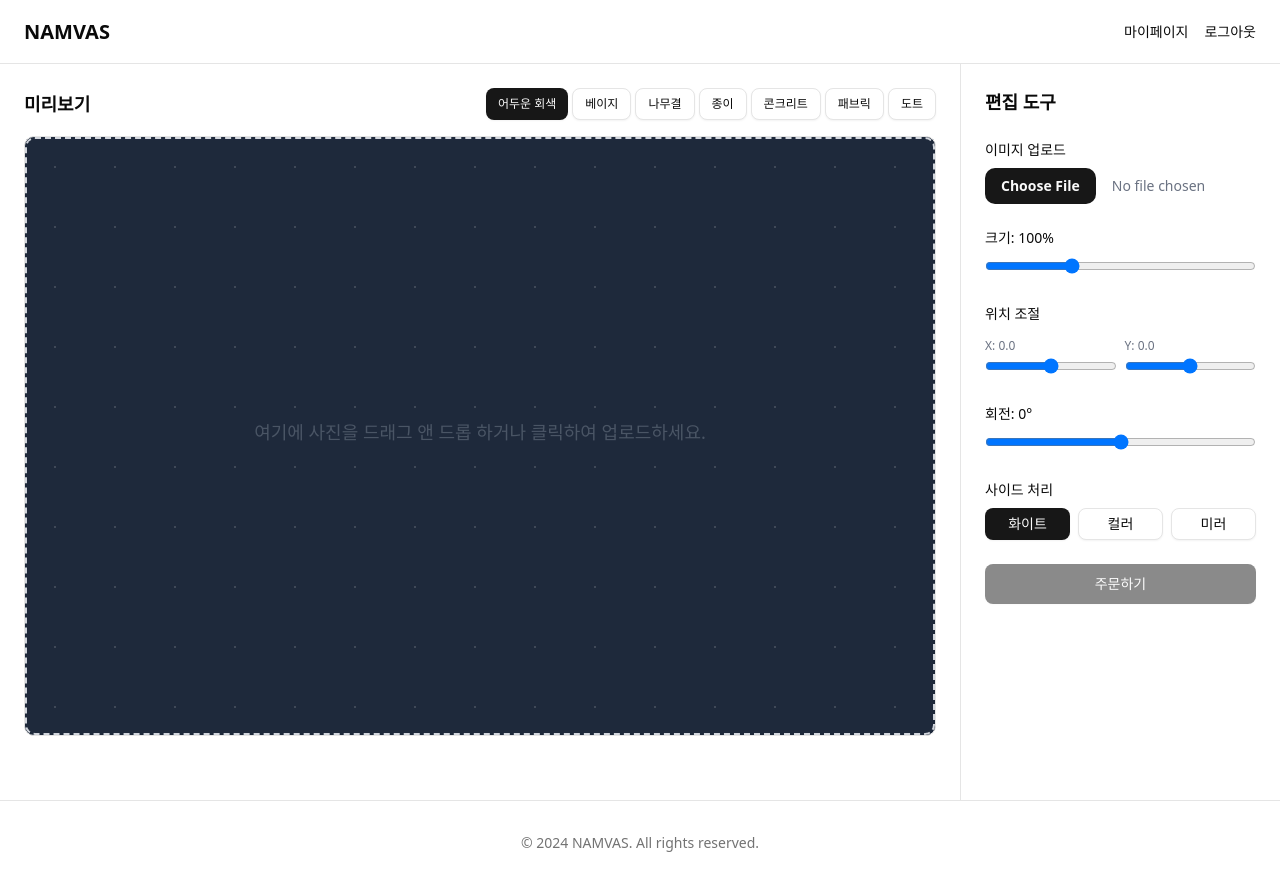
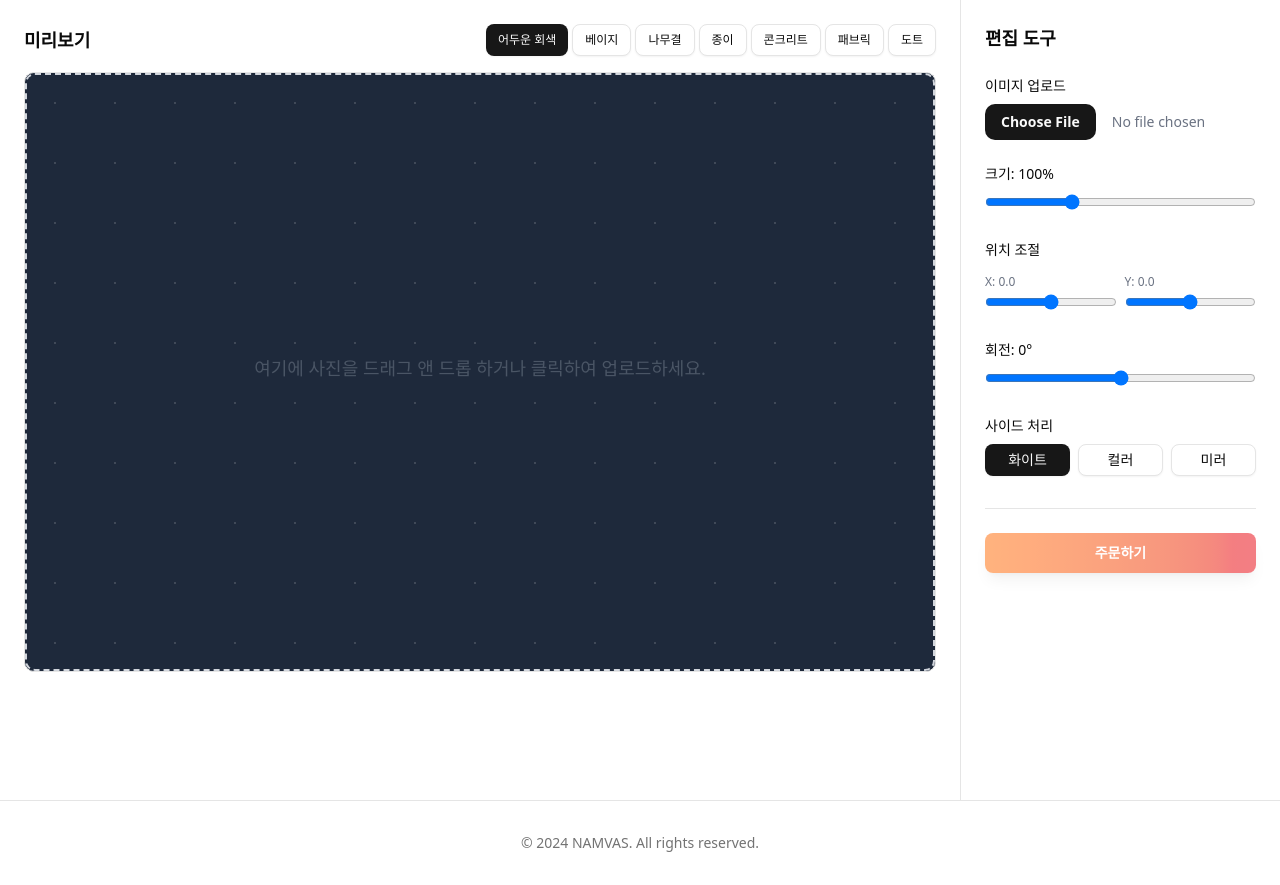
Before and after one commit to NamseEnt/namvas, a React (Vite) app in the folder fe/: page /studio in a window 1280 px wide. Built offline with nearby package versions, Linux system fonts and the light colour scheme.

Commit message:
View angle

```diff
--- a/fe/src/components/pages/studio/canvas-views/index.tsx
+++ b/fe/src/components/pages/studio/canvas-views/index.tsx
@@ -41,6 +41,7 @@ import { OrbitControls, Environment } from "@react-three/drei";
 import { RectAreaLightUniformsLib } from "three/examples/jsm/lights/RectAreaLightUniformsLib.js";
 import { useStudioContext } from "..";
 import { UploadPromptBox } from "./UploadPromptBox";
+import { Button } from "@/components/ui/button";
 
 type CanvasViewsState = {
   rotation: { x: number; y: number };
@@ -70,12 +71,15 @@ export default function CanvasViews() {
         updateState: updateState,
       }}
     >
-      <div className="w-full h-full">
+      <div className="w-full h-full flex flex-col">
+        <div className="flex-1">
           {!studioState.uploadedImage ? (
             <UploadPromptBox />
           ) : (
             <PerspectiveCollage />
           )}
+        </div>
+        {/* ViewAngleButtons는 PerspectiveCollage 내부에서 렌더링 */}
       </div>
     </CanvasViewsContext.Provider>
   );
@@ -92,12 +96,21 @@ function PerspectiveCollage() {
   const baseCameraDistance = 0.25;
   const cameraDistanceMultiplier = 0.0005;
 
-  useEffect(function updateCameraDistance() {
+  useEffect(
+    function updateCameraDistance() {
       const distance =
         baseCameraDistance +
-      (Math.abs(state.rotation.y) + Math.abs(state.rotation.x)) * cameraDistanceMultiplier;
+        (Math.abs(state.rotation.y) + Math.abs(state.rotation.x)) *
+          cameraDistanceMultiplier;
       setCameraDistance(distance);
-  }, [state.rotation.x, state.rotation.y, baseCameraDistance, cameraDistanceMultiplier]);
+    },
+    [
+      state.rotation.x,
+      state.rotation.y,
+      baseCameraDistance,
+      cameraDistanceMultiplier,
+    ]
+  );
 
   useEffect(function initializeThreeJS() {
     RectAreaLightUniformsLib.init();
@@ -207,6 +220,7 @@ function PerspectiveCollage() {
           enableRotate={false}
         />
       </Canvas>
+      <ViewAngleButtons />
     </div>
   );
 }
@@ -422,12 +436,15 @@ function CanvasFrame() {
     return texture;
   }
 
-  useEffect(function updateMeshRotation() {
+  useEffect(
+    function updateMeshRotation() {
       if (meshRef.current) {
         meshRef.current.rotation.x = (state.rotation.x * Math.PI) / 180;
         meshRef.current.rotation.y = (state.rotation.y * Math.PI) / 180;
       }
-  }, [state.rotation]);
+    },
+    [state.rotation]
+  );
 
   if (!texture) return null;
 
@@ -503,3 +520,43 @@ function createCanvasTexture() {
   ctx.putImageData(imageData, 0, 0);
   return canvas;
 }
+
+function ViewAngleButtons() {
+  const { updateState } = useCanvasViewsContext();
+
+  const viewAngles = [
+    { name: "정면", rotation: { x: 0, y: 0 }, icon: "📷" },
+    { name: "우측면", rotation: { x: 0, y: 40 }, icon: "👉" },
+    { name: "좌측면", rotation: { x: 0, y: -40 }, icon: "👈" },
+    { name: "상단뷰", rotation: { x: 25, y: 0 }, icon: "👆" },
+    { name: "우상단", rotation: { x: 20, y: 45 }, icon: "↗️" },
+    { name: "좌상단", rotation: { x: 20, y: -45 }, icon: "↖️" },
+    { name: "입체감", rotation: { x: -20, y: -45 }, icon: "🎯" },
+  ];
+
+  const handleAngleChange = (targetRotation: { x: number; y: number }) => {
+    updateState({ rotation: targetRotation });
+  };
+
+  return (
+    <div className="absolute bottom-4 left-4 z-10">
+      <div className="bg-white/90 backdrop-blur-sm rounded-lg p-3 shadow-lg">
+        <h4 className="text-xs font-medium mb-2 text-gray-700">빠른 각도</h4>
+        <div className="flex flex-wrap gap-1">
+          {viewAngles.map((angle) => (
+            <Button
+              key={angle.name}
+              variant="outline"
+              size="sm"
+              onClick={() => handleAngleChange(angle.rotation)}
+              className="text-xs h-7 px-2 flex items-center gap-1 bg-white/80 hover:bg-white"
+            >
+              <span className="text-xs">{angle.icon}</span>
+              <span className="hidden sm:inline">{angle.name}</span>
+            </Button>
+          ))}
+        </div>
+      </div>
+    </div>
+  );
+}
--- a/fe/src/components/pages/studio/index.tsx
+++ b/fe/src/components/pages/studio/index.tsx
@@ -1,7 +1,7 @@
-import { Link, useNavigate } from "@tanstack/react-router";
+import { useNavigate } from "@tanstack/react-router";
 import { createContext, useContext, useState, useCallback } from "react";
 import { Button } from "@/components/ui/button";
-import CanvasViews from "./canvas-views";
+import CanvasViews, { useCanvasViewsContext } from "./canvas-views";
 
 type StudioState = {
   uploadedImage: HTMLImageElement | null;
@@ -152,8 +152,7 @@ export default function StudioPage() {
       }}
     >
       <div className="min-h-screen bg-background">
-        <GlobalNavigationBar />
-        <div className="flex min-h-[calc(100vh-64px)] lg:flex-row flex-col">
+        <div className="flex min-h-screen lg:flex-row flex-col">
           <LeftPreviewArea />
           <RightControlPanel />
         </div>
@@ -163,28 +162,6 @@ export default function StudioPage() {
   );
 }
 
-function GlobalNavigationBar() {
-  const navigate = useNavigate();
-
-  const handleLogout = () => {
-    // TODO: Implement actual logout logic
-    navigate({ to: "/" });
-  };
-
-  return (
-    <nav className="h-16 border-b border-border bg-card px-6 flex items-center justify-between">
-      <Link to="/" className="text-xl font-bold">
-        NAMVAS
-      </Link>
-      <div className="flex items-center gap-4">
-        <button className="text-sm hover:text-primary">마이페이지</button>
-        <button onClick={handleLogout} className="text-sm hover:text-primary">
-          로그아웃
-        </button>
-      </div>
-    </nav>
-  );
-}
 
 function LeftPreviewArea() {
   const { state } = useStudioContext();
@@ -282,7 +259,7 @@ function LeftPreviewArea() {
       </div>
 
       <div
-        className={`w-full h-[600px] border border-border rounded-lg ${state.canvasBackgroundColor.startsWith('bg-') ? state.canvasBackgroundColor : ''}`}
+        className={`w-full h-[calc(100vh-200px)] border border-border rounded-lg ${state.canvasBackgroundColor.startsWith('bg-') ? state.canvasBackgroundColor : ''}`}
         style={canvasStyle}
       >
         <CanvasViews />
@@ -411,7 +388,7 @@ function RightControlPanel() {
       </div>
 
       {/* 사이드 처리 */}
-      <div className="mb-6">
+      <div className="mb-8">
         <label className="block text-sm font-medium mb-2">사이드 처리</label>
         <div className="grid grid-cols-3 gap-2">
           {(["white", "color", "mirror"] as const).map((option) => (
@@ -440,14 +417,16 @@ function RightControlPanel() {
       </div>
 
       {/* 주문하기 */}
+      <div className="border-t border-border pt-6">
         <Button
           onClick={handleOrder}
           disabled={!state.uploadedImage}
-        className="w-full"
+          className="w-full bg-gradient-to-r from-orange-500 to-red-600 hover:from-orange-600 hover:to-red-700 text-white font-semibold shadow-lg hover:shadow-xl transition-all duration-200"
           size="lg"
         >
           주문하기
         </Button>
+      </div>
     </div>
   );
 }
@@ -552,6 +531,7 @@ function CanvasBackgroundSelector() {
   );
 }
 
+
 function CommonFooter() {
   return (
     <footer className="bg-card border-t border-border py-8">
```
Lines whose indentation alone changed are shown as unchanged.
